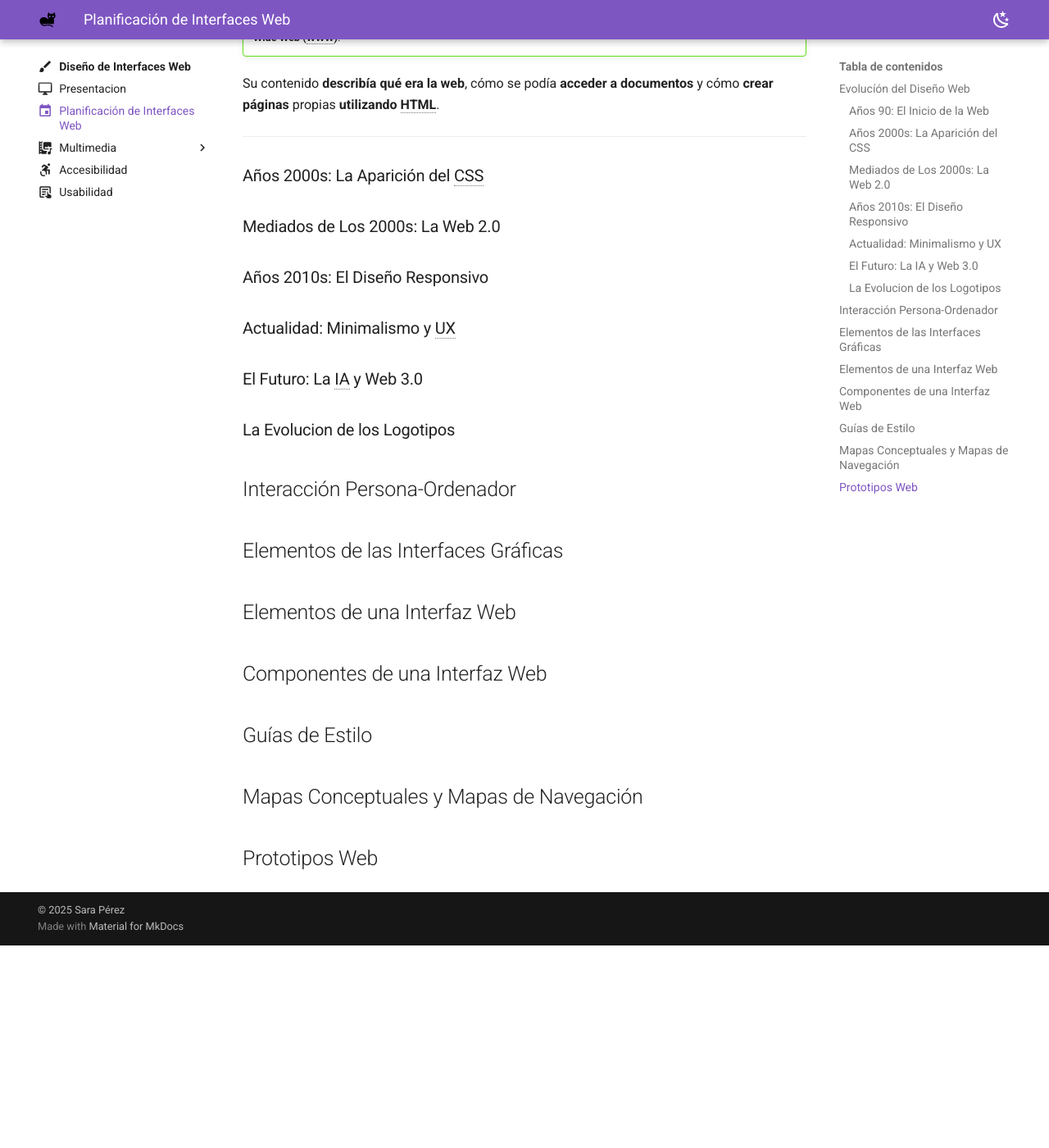
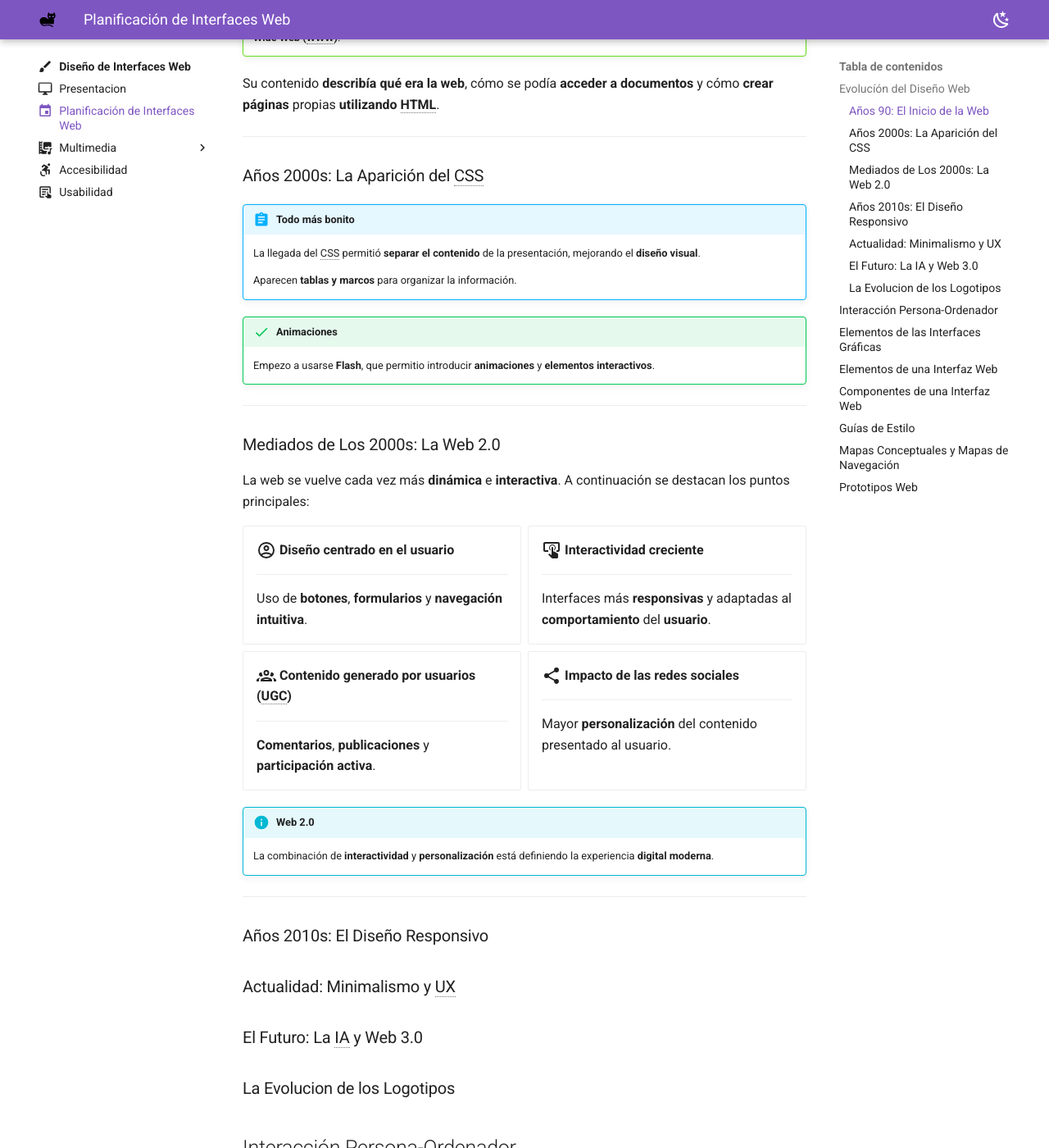
Before and after one commit to JonayKB/An-learning-page, an MkDocs documentation site: the page built from docs/design/web-ui-planification/index.md, in a window 1280 px wide and 1400 px high, scrolled down 1147 px. Shown: the whole window at 82% size. Built offline with MkDocs 1.6.1 and Material for MkDocs 9.7.7, drawn with Linux system fonts in a browser that asks for light colours; before the commit the page ends 2300 px from its top, so only the background shows below that.

Commit message:
feat(web-ui-planification/index.md): Adde until half-2000s

```diff
--- a/docs/design/web-ui-planification/index.md
+++ b/docs/design/web-ui-planification/index.md
@@ -30,7 +30,50 @@ Su contenido __describía qué era la web__, cómo se podía __acceder a documen
 
 ### Años 2000s: La Aparición del CSS {#2000s}
 
+!!! abstract "Todo más bonito"
+    La llegada del CSS permitió __separar el contenido__ de la presentación, mejorando el
+    __diseño visual__.
+
+    Aparecen __tablas y marcos__ para organizar la información.
+
+!!! success "Animaciones"
+    Empezo a usarse __Flash__, que permitio introducir __animaciones__ y __elementos interactivos__.
+
+---
+
 ### Mediados de Los 2000s: La Web 2.0 {#half-2000s}
+
+La web se vuelve cada vez más __dinámica__ e __interactiva__. A continuación se destacan los puntos principales:
+
+<div class="grid cards" markdown>
+
+- :material-account-circle-outline:{ .lg .middle } **Diseño centrado en el usuario**
+
+    ---
+    Uso de __botones__, __formularios__ y __navegación intuitiva__.
+
+- :material-gesture-tap-button:{ .lg .middle } **Interactividad creciente**
+
+    ---
+    Interfaces más __responsivas__ y adaptadas al __comportamiento__ del __usuario__.
+
+- :material-account-group-outline:{ .lg .middle } **Contenido generado por usuarios (UGC)**
+
+    ---
+    __Comentarios__, __publicaciones__ y __participación activa__.
+
+- :material-share-variant:{ .lg .middle } **Impacto de las redes sociales**
+
+    ---
+    Mayor __personalización__ del contenido presentado al usuario.
+
+</div>
+
+
+!!! info "Web 2.0"
+    La combinación de __interactividad__ y __personalización__ está definiendo la experiencia __digital moderna__.
+
+---
 
 ### Años 2010s: El Diseño Responsivo {#2010s}
 
--- a/mkdocs.yml
+++ b/mkdocs.yml
@@ -9,7 +9,7 @@ theme:
   name: material
   logo: assets/img/logo.svg
   homepage: https://sarispian.ddns.net/
-  favicon: assets/img/favicon.png
+  favicon: assets/img/favicon.ico
   icon:
     annotation: material/star-four-points-circle
     repo: fontawesome/brands/github
```
Also changed, not shown: docs/showcase.md (+35 -0 lines), includes/abbreviations.md (+1 -0 lines), docs/assets/img/favicon.ico.
